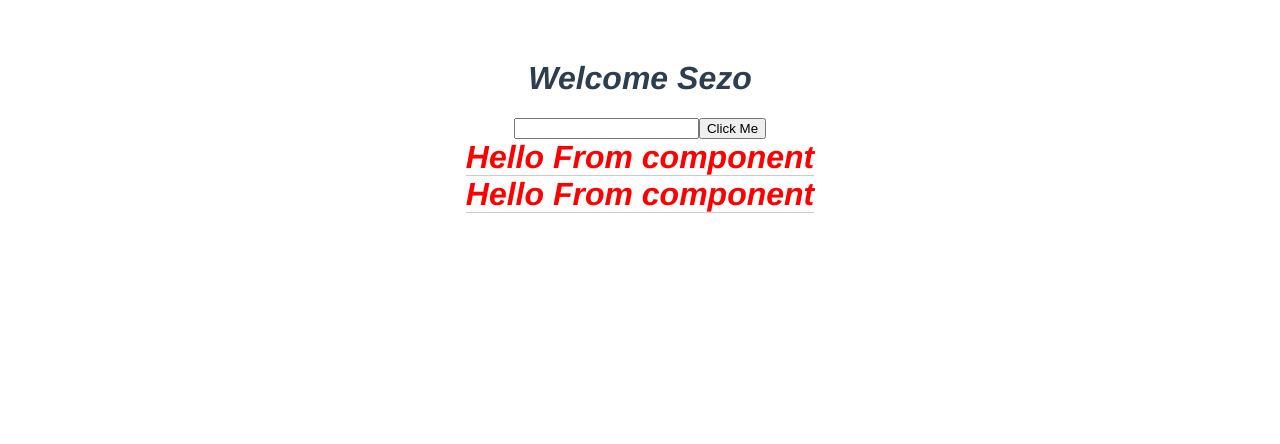
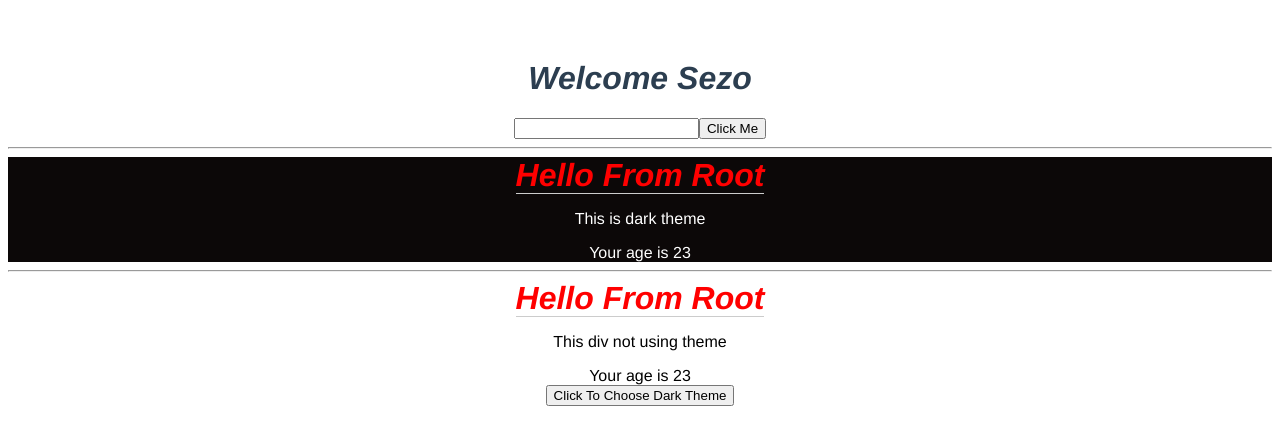
Before and after one commit to sezohessen/VueCLI, a Vue app: page / in a window 1280 px wide. Shown: the top 444 px of the page. Built offline with nearby package versions, Linux system fonts and the light colour scheme.

Commit message:
Vue Props

```diff
--- a/src/App.vue
+++ b/src/App.vue
@@ -2,20 +2,28 @@
   <h1>{{title}}</h1>
   <input type="text" ref="name">
   <button @click="handleClick"> Click Me</button>
-  <Modal/>
-  <Modal/>
+  <hr>
+  <Modal :header="header" text="This is dark theme" :age="age" theme="Dark"/>
+  <hr>
+  <Modal :header="header" text="This div not using theme" :age="age" />
 </template>
 
 <script>
 /* import HelloWorld from './components/HelloWorld.vue' */
-/* Props Make Component More Resuable */
+/*
+  Props Make Component More Resuable and Dynmaic
+  Each time you use the modal you can pass different content
+  into it as  <<Prop>>  from it's parent component
+*/
 import Modal from './components/Modal.vue'
 export default {
   name: 'App',
   components:{Modal},
   data() {
     return {
-      title:'Welcome Sezo'
+      title:'Welcome Sezo',
+      header:'Hello From Root',
+      age:23
     }
   },
   methods: {
--- a/src/components/Modal.vue
+++ b/src/components/Modal.vue
@@ -1,15 +1,36 @@
 <template>
     <div class="backdrop">
-        <div class="modal">
-            <h1>Hello From component</h1>
+        <div class="modal" :class="{theme_dark: theme==='Dark'}">
+            <h1>{{ header ? header: 'Not Found Title' }}</h1>
+            <p>{{ text }}</p>
+            <span>Your age is {{age}}</span>
+            <div v-if="theme!=='Dark'">
+                <button @click="ChangeTheme">Click To Choose Dark Theme</button>
+            </div>
         </div>
     </div>
 </template>
-
+<script>
+export default {/* Get Data from parent component */
+    props:['header','text','age','theme'],
+    methods: {
+        ChangeTheme(){
+            this.theme = 'Dark'
+        }
+    },
+}
+</script>
 <style scoped>
+    .backdrop{
+        color: #000000;
+    }
     h1{
         color: red;
         display: inline;
         border-bottom: 1px solid #ccc;
     }
+    .theme_dark{
+        background-color: rgb(12, 8, 8);
+        color: #ffffff;
+    }
 </style>
```
